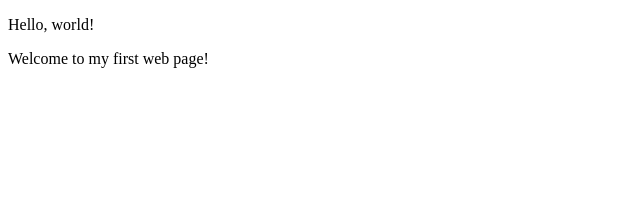
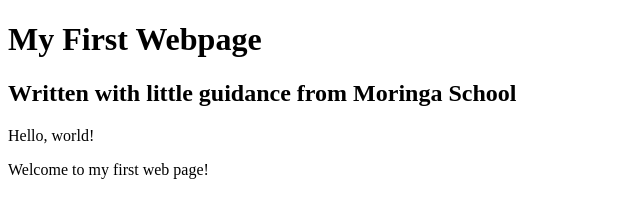
Before and after one commit to AdamuWanganya/petwebsite, a plain HTML site: page my-first-webpage.html in a window 1280 px wide. Shown: the whole page, without its empty margins (0-640 px from the left). Drawn offline with Linux system fonts and the light colour scheme.

Commit message:
add header block elements

```diff
--- a/my-first-webpage.html
+++ b/my-first-webpage.html
@@ -6,6 +6,9 @@
 </head>
 
 <body>
+    <h1>My First Webpage</h1>
+    <h2>Written with little guidance from Moringa School</h2>
+
     <p>Hello, world!</p>
     <p>Welcome to my first web page!</p>
 </body>
```
